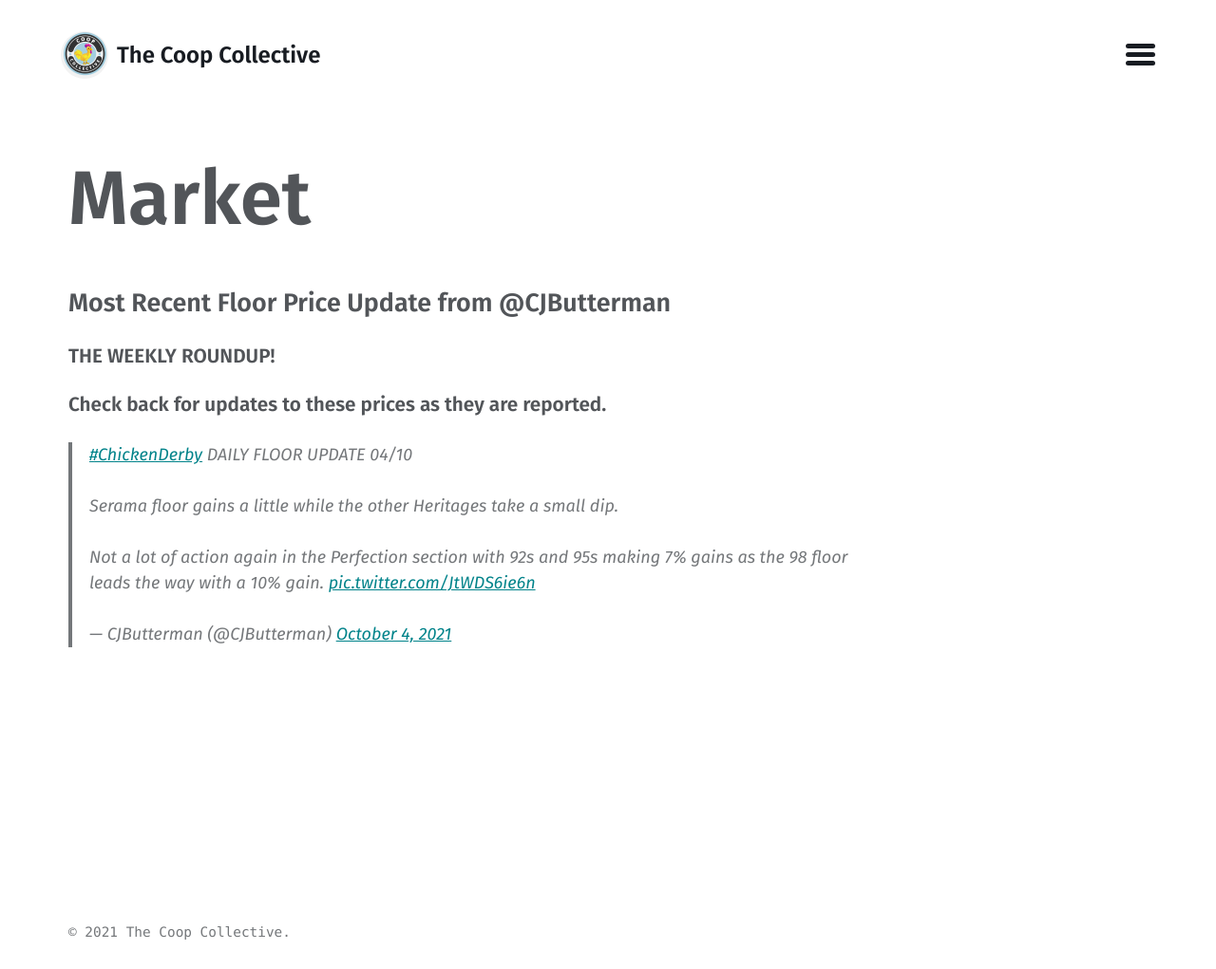
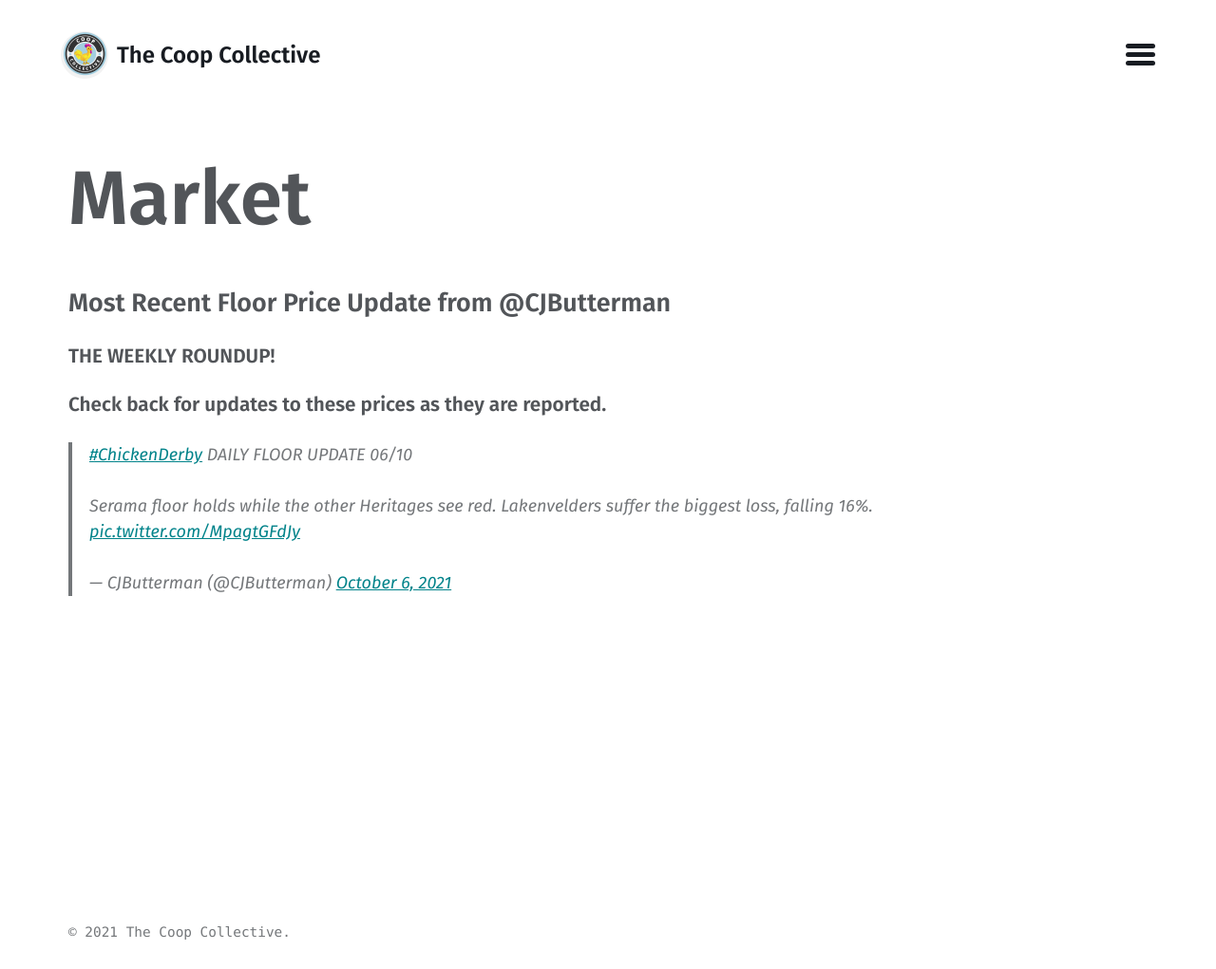
Before and after one commit to CoopCollective/coopcollective.github.io, a Jekyll site: the page built from market.md, in a window 1280 px wide. Shown: the whole page at 95% size. Built offline with Jekyll 4.4.1, drawn with Linux system fonts in a browser that asks for light colours; comment, search, counter and statistics services are not loaded.

Commit message:
Update market.md

```diff
--- a/market.md
+++ b/market.md
@@ -9,4 +9,4 @@ layout: market
 #### Check back for updates to these prices as they are reported.
 
 
-<blockquote class="twitter-tweet"><p lang="en" dir="ltr"><a href="https://twitter.com/hashtag/ChickenDerby?src=hash&amp;ref_src=twsrc%5Etfw">#ChickenDerby</a> DAILY FLOOR UPDATE 04/10<br><br>Serama floor gains a little while the other Heritages take a small dip. <br><br>Not a lot of action again in the Perfection section with 92s and 95s making 7% gains as the 98 floor leads the way with a 10% gain. <a href="https://t.co/JtWDS6ie6n">pic.twitter.com/JtWDS6ie6n</a></p>&mdash; CJButterman (@CJButterman) <a href="https://twitter.com/CJButterman/status/1444818527014162436?ref_src=twsrc%5Etfw">October 4, 2021</a></blockquote> <script async src="https://platform.twitter.com/widgets.js" charset="utf-8"></script>
+<blockquote class="twitter-tweet"><p lang="en" dir="ltr"><a href="https://twitter.com/hashtag/ChickenDerby?src=hash&amp;ref_src=twsrc%5Etfw">#ChickenDerby</a> DAILY FLOOR UPDATE 06/10<br><br>Serama floor holds while the other Heritages see red. Lakenvelders suffer the biggest loss, falling 16%. <a href="https://t.co/MpagtGFdJy">pic.twitter.com/MpagtGFdJy</a></p>&mdash; CJButterman (@CJButterman) <a href="https://twitter.com/CJButterman/status/1445707658271490051?ref_src=twsrc%5Etfw">October 6, 2021</a></blockquote> <script async src="https://platform.twitter.com/widgets.js" charset="utf-8"></script>
```
